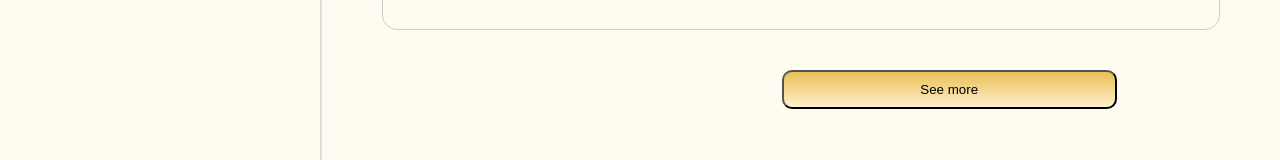
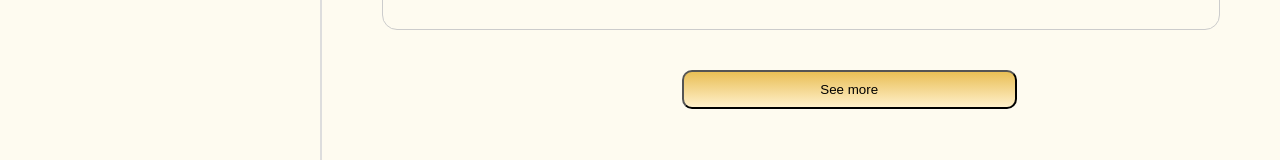
Before and after one commit to INDY-4/MyKitchen-ReactJS, a React (Create React App) app: page / in a window 1280 px wide. Shown: the part 860-1020 px from the top of the page. Built offline with nearby package versions, Linux system fonts and the light colour scheme.

Commit message:
Implement main page UI

```diff
--- a/src/pages/Main.jsx
+++ b/src/pages/Main.jsx
@@ -82,7 +82,7 @@ const GoToKitchenButton = styled.button`
 const SeeMoreButton = styled.button`
   width: 40%;
   padding: 10px;
-  margin-left: 400px;
+  margin-left: 300px;
   margin-top: 30px;
   cursor: pointer;
   border-radius: 10px;
```
